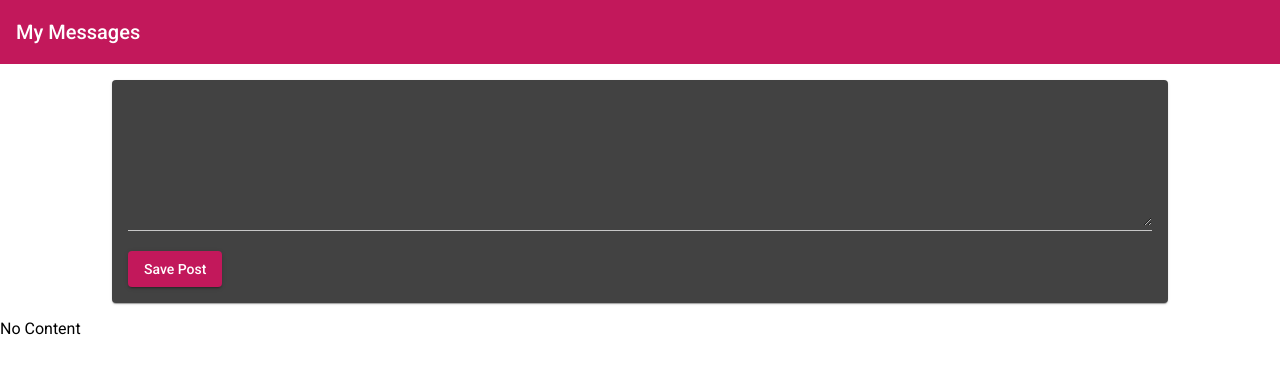
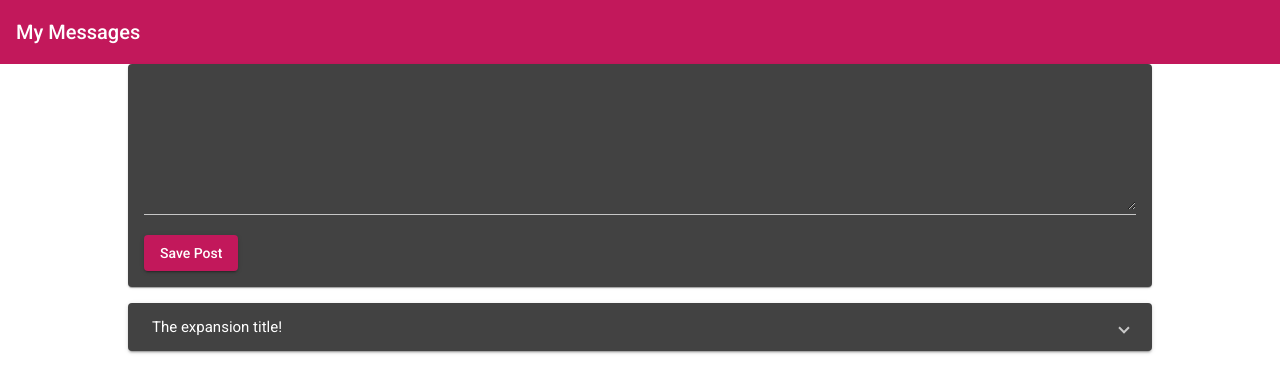
Before and after one commit to sescorcia/mean-course, an Angular app: page / in a window 1280 px wide. Shown: the top 392 px of the page. Built offline with nearby package versions, Linux system fonts and the light colour scheme.

Commit message:
Adding a expansion panel

```diff
--- a/src/app/app.component.css
+++ b/src/app/app.component.css
@@ -1,3 +1,5 @@
 main {
   margin-top: 1rem;
+  width: 80%;
+  margin: auto;
 }
--- a/src/app/app.component.html
+++ b/src/app/app.component.html
@@ -1,4 +1,5 @@
 <app-header></app-header>
 <main>
   <app-post-create></app-post-create>
+  <app-post-list></app-post-list>
 </main>
--- a/src/app/posts/post-create/post-create.component.css
+++ b/src/app/posts/post-create/post-create.component.css
@@ -1,7 +1,4 @@
-mat-card {
-  width: 80%;
-  margin: auto;
-}
+
 
 mat-form-field,
 textarea {
--- a/src/app/posts/post-create/post-create.component.html
+++ b/src/app/posts/post-create/post-create.component.html
@@ -10,4 +10,3 @@
     (click)="onAddPost()" >Save Post</button>
 </mat-card>
 <!-- </form> -->
-<p> {{ newPost }}  </p>
--- /dev/null
+++ b/src/app/posts/post-list/post-list.component.css
@@ -0,0 +1,4 @@
+:host {
+  display: block;
+  margin-top: 1rem;
+}
--- /dev/null
+++ b/src/app/posts/post-list/post-list.component.html
@@ -0,0 +1,8 @@
+<mat-accordion>
+  <mat-expansion-panel>
+    <mat-expansion-panel-header>
+      The expansion title!
+    </mat-expansion-panel-header>
+    <p>I'm in an expansion panel!</p>
+  </mat-expansion-panel>
+</mat-accordion>
--- /dev/null
+++ b/src/app/posts/post-list/post-list.component.ts
@@ -0,0 +1,20 @@
+import { Component, OnInit } from '@angular/core';
+
+@Component({
+  selector: 'app-post-list',
+  templateUrl: './post-list.component.html',
+  styleUrls: ['./post-list.component.css']
+})
+export class PostListComponent implements OnInit {
+  posts = [
+    {title: 'First post', content: 'This is the first post\'s content'},
+    {title: 'Second post', content: 'This is the second post\'s content'},
+    {title: 'Third post', content: 'This is the third post\'s content'}
+  ];
+
+  constructor() { }
+
+  ngOnInit(): void {
+  }
+
+}
```
Also changed, not shown: src/app/app.module.ts (+6 -2 lines).
